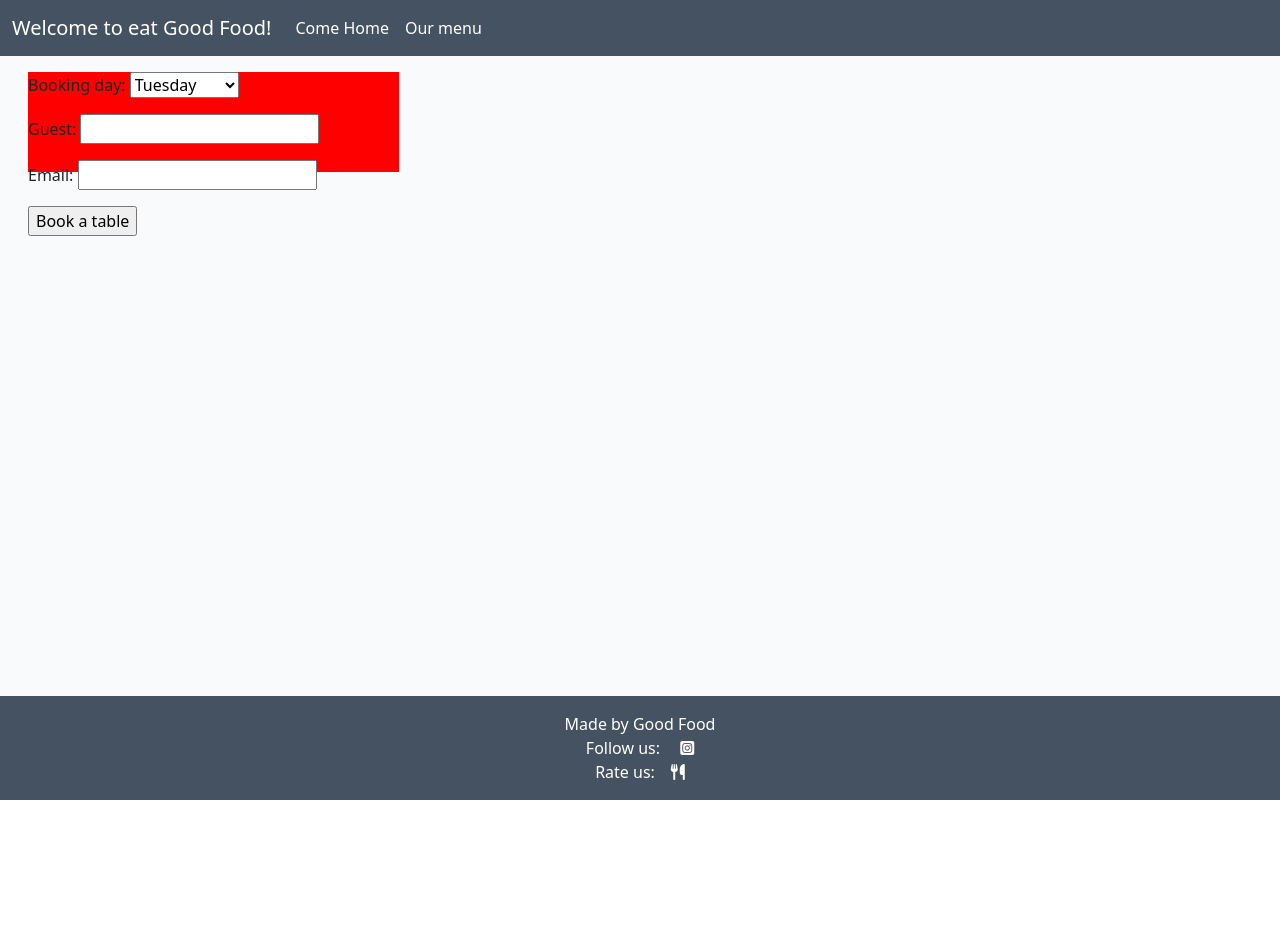
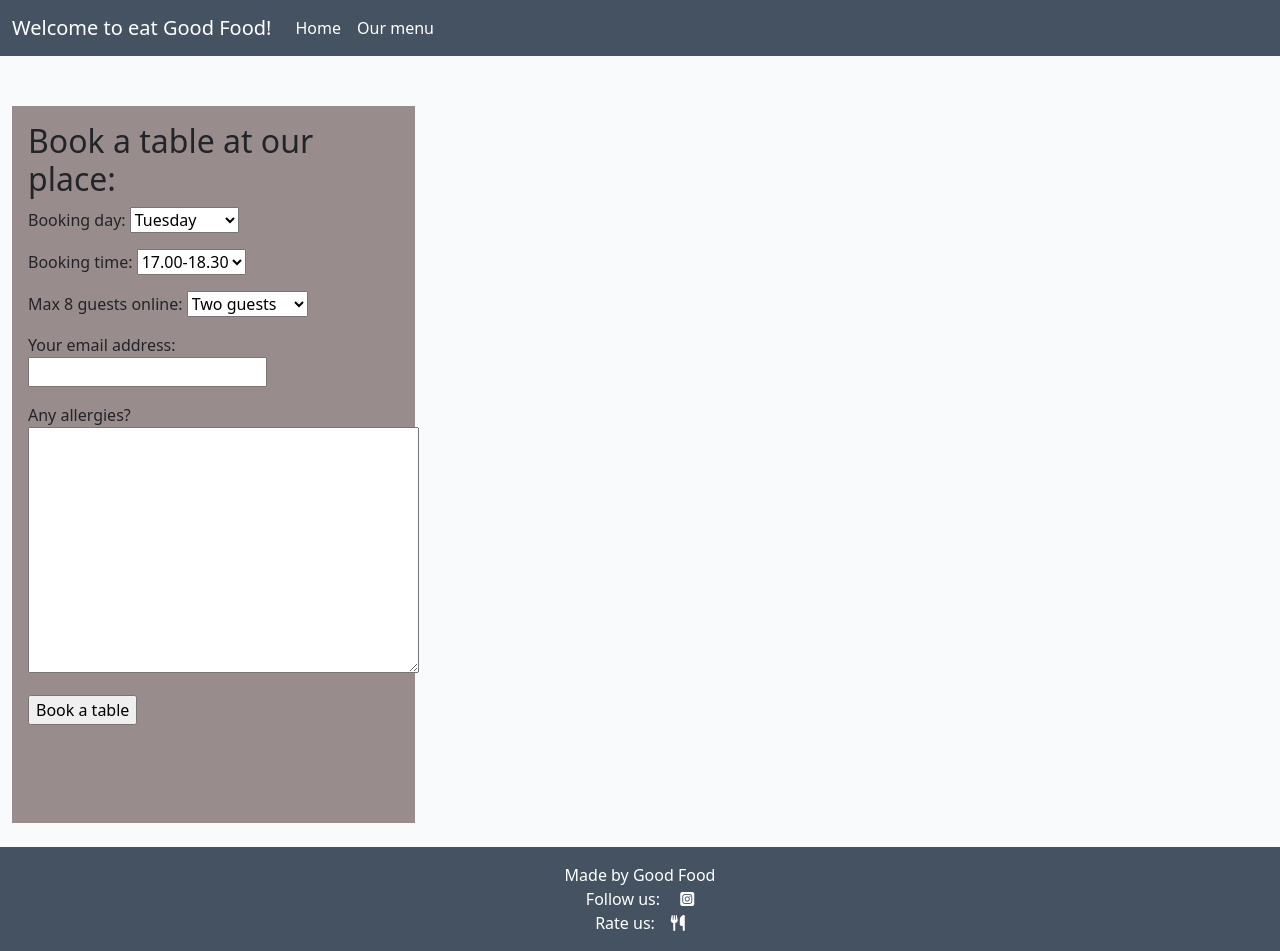
Before and after one commit to AnneKammenhed/good-food-too, a Django app: page / in a window 1280 px wide. Before the commit the page ends 800 px from the top, so only its background shows below. Run offline with Django 3.2, Linux system fonts and the light colour scheme; some libraries are stand-ins or nearby versions.

Commit message:
add fields and labels to forms.py

```diff
--- a/book/forms.py
+++ b/book/forms.py
@@ -8,13 +8,26 @@ class BookingForm(ModelForm):
 
     class Meta:
         model = Booking
-        fields = ['booking_day']
-        labels = {'booking_day': 'Booking day'}
+        fields = [
+            'booking_day',
+            'booking_time',
+            'number_of_guests',
+            'guest_email',
+            'allergies',
+        ]
+
+        labels = {
+            'booking_day': 'Booking day',
+            'booking_time': 'Booking time',
+            'number_of_guests': 'Max 8 guests online',
+            'guest_email': 'Your email address',
+            'allergies': 'Any allergies?'
+        }
 
 
 #        fields = '__all__'
 
 
 # forms.Form
-    guest = forms.CharField(max_length=100)
-    email = forms.EmailField()
+#    guest = forms.CharField(max_length=100)
+#    email = forms.EmailField()
--- a/static/css/style.css
+++ b/static/css/style.css
@@ -20,8 +20,7 @@ body {
 
 /* form where input from backend goes */
 #red {
-    height:100px;
-    background: red;
+    height:600px;
 }
 
 #cover-text, #cover-text h2 {
@@ -74,6 +73,12 @@ body {
 .card {
     border: none;
     background-color: transparent;
+}
+
+/* the body of where the form goes */
+.card-body {
+    margin-top: 50px;
+    background: rgb(153, 140, 140);
 }
 
 .image-container {
--- a/templates/base.html
+++ b/templates/base.html
@@ -37,7 +37,7 @@
             <div class="collapse navbar-collapse" id="navbarText">
                 <ul class="navbar-nav me-auto mb-2 mb-lg-0">
                     <li class="nav-item">
-                        <a class="nav-link active text-white" aria-current="page" href="{% url 'home' %}">Come Home</a>
+                        <a class="nav-link active text-white" aria-current="page" href="{% url 'home' %}">Home</a>
                     </li>
                     <li class="nav-item">
                         <a class="nav-link text-white" href="#">Our menu</a>
--- a/templates/index.html
+++ b/templates/index.html
@@ -7,9 +7,9 @@
         <div class="col-md-4">
             <div class="card mb-4">
                 <div class="card-body">
-
-                    <h2 id="cover-text">Book a table:</h2>
-
+                    <div class="cover-text">
+                        <h2>Book a table at our place:</h2>
+                    </div>
                     <form id="red" action="../book/forms.py" method="post">
                         {% csrf_token %}
                         {{ form.as_p }}
```
